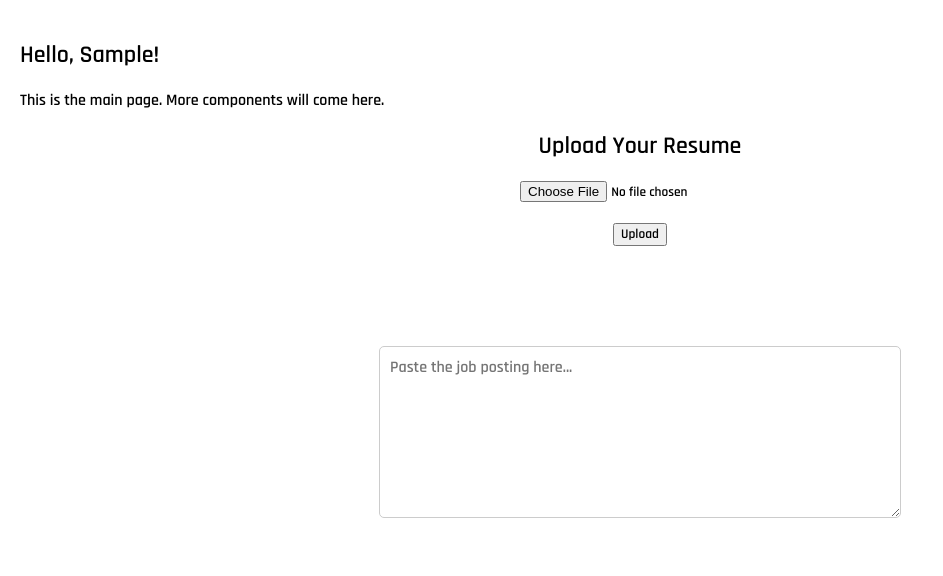
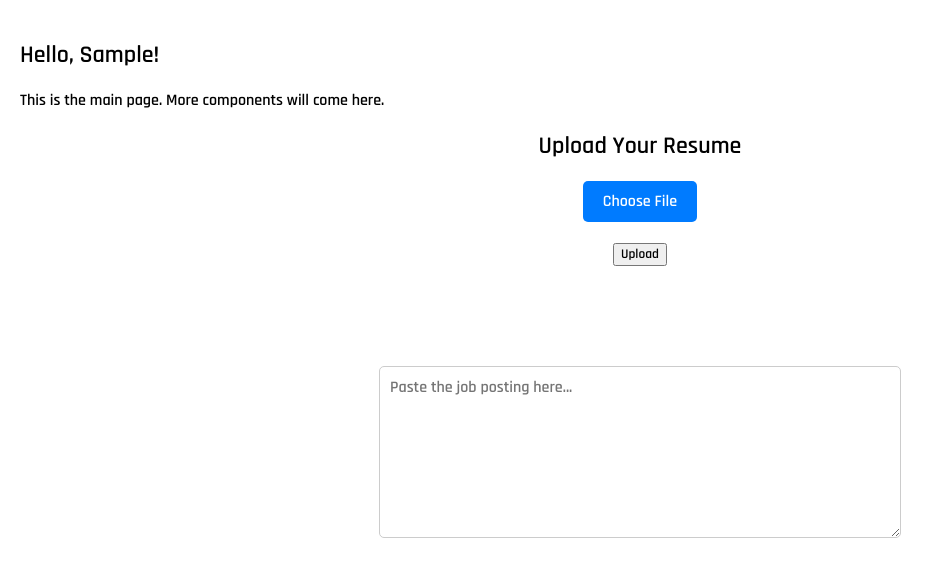
Before and after one commit to paulmorales7/AI-Resume-Analyzer, a React (Create React App) app in the folder resume-analyzer/ai-resume-analyzer-ui/: page / in a window 1280 px wide. Both pictures are taken after typing "Sample" into the empty fields and a click on the button "Continue". Shown: the top 576 px of the page, without its empty margins (0-943 px from the left). Built offline with nearby package versions, Linux system fonts and the light colour scheme.

Commit message:
added customization to the choose file button given, added label to style it better

```diff
--- a/resume-analyzer/ai-resume-analyzer-ui/src/components/ResumeUpload.js
+++ b/resume-analyzer/ai-resume-analyzer-ui/src/components/ResumeUpload.js
@@ -47,15 +47,29 @@ const ResumeUpload = ({ onUpload }) => {
         return (
             <div style={{ textAlign: 'center', marginTop: '20px' }}>
               <h2>Upload Your Resume</h2>
+
               <form onSubmit={handleSubmit}>
                 {/* File input: calls handleFileChange when the user selects a file */}
-                <input type="file" onChange={handleFileChange} accept=".pdf,.doc,.docx" />
+                <label htmlFor="file-upload" className={styles.customFileUpload}>
+                    {selectedFile ? selectedFile.name : 'Choose File'}
+                </label>
+                <input
+                type="file"
+                onChange={handleFileChange}
+                accept=".pdf,.doc,.docx"
+                id="file-upload"
+                style={{ display: 'none' }}
+                />
                 <br /><br />
                 {/* Submit button to trigger the file upload */}
                 <button type="submit">Upload</button>
               </form>
+
+
               {/* Display the upload status if available */}
               {uploadStatus && <p>{uploadStatus}</p>}
+
+
               <textarea
                     placeholder="Paste the job posting here..."
                     value={jobPosting}
--- a/resume-analyzer/ai-resume-analyzer-ui/src/components/ResumeUpload.module.css
+++ b/resume-analyzer/ai-resume-analyzer-ui/src/components/ResumeUpload.module.css
@@ -9,3 +9,15 @@
     resize: vertical; /* Allows user to expand it */
     margin-top: 100px;
 }
+
+.customFileUpload {
+    display: inline-block;
+    padding: 10px 20px;
+    font-size: 16px;
+    font-weight: bold;
+    color: white;
+    background-color: #007bff;
+    border: none;
+    border-radius: 5px;
+    cursor: pointer;
+}
```
